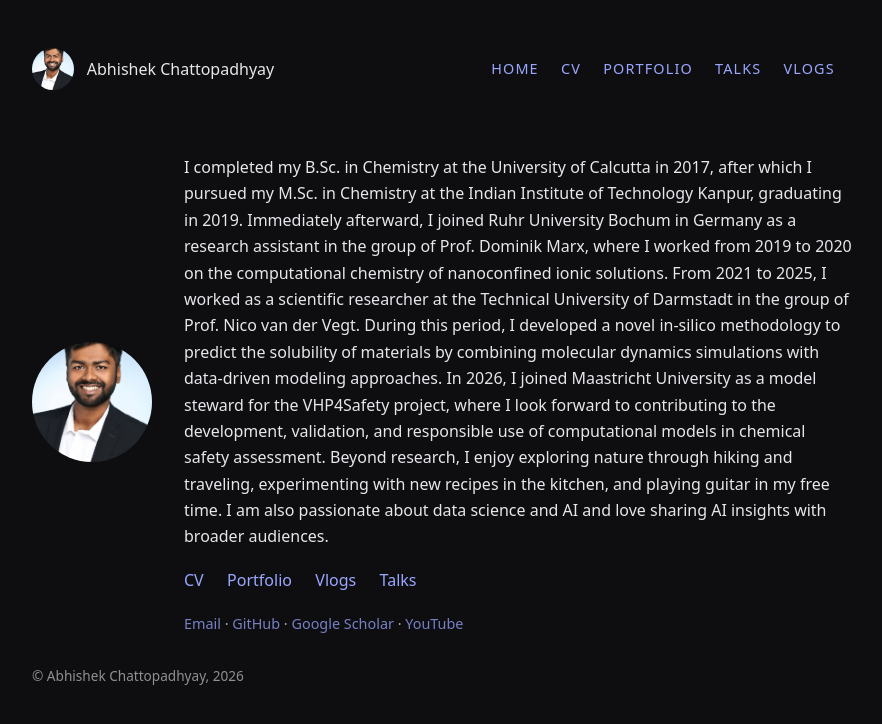
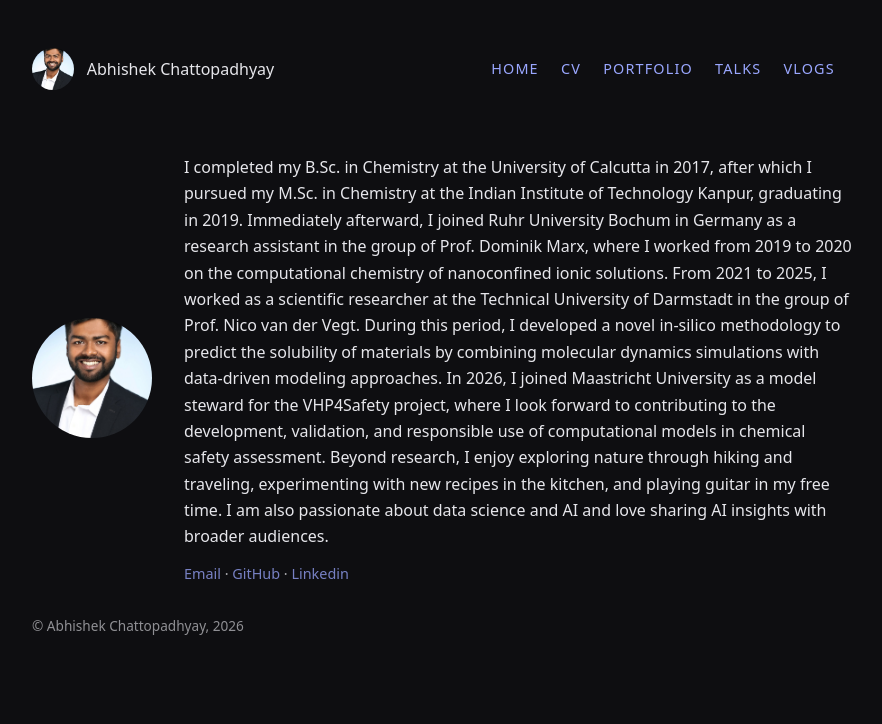
Before and after one commit to abhishek-chattopadhyay/home, a Jekyll site: the page built from index.md, in a window 1280 px wide. Shown: the top 724 px of the page, without its empty margins (198-1080 px from the left). Built offline with Jekyll 4.4.1, drawn with Linux system fonts in a browser that asks for light colours.

Commit message:
Updated index.md

```diff
--- a/index.md
+++ b/index.md
@@ -17,18 +17,10 @@ In 2026, I joined Maastricht University as a model steward for the VHP4Safety pr
 
 Beyond research, I enjoy exploring nature through hiking and traveling, experimenting with new recipes in the kitchen, and playing guitar in my free time. I am also passionate about data science and AI and love sharing AI insights with broader audiences.
 
-<p class="home-links">
-  <a href="/cv/">CV</a>
-  <a href="/portfolio/">Portfolio</a>
-  <a href="/vlogs/">Vlogs</a>
-  <a href="/talks/">Talks</a>
-</p>
-
 <p class="home-contact">
-  <a href="mailto:your.email@domain.com">Email</a>
-  · <a href="https://github.com/USERNAME" target="_blank">GitHub</a>
-  · <a href="https://scholar.google.com/citations?user=ID" target="_blank">Google Scholar</a>
-  · <a href="https://www.youtube.com/@CHANNEL" target="_blank">YouTube</a>
+  <a href="mailto:a.chattopadhyay@maastrichtuniversity.nl">Email</a>
+  · <a href="https://github.com/abhishek-chattopadhyay" target="_blank">GitHub</a>
+  · <a href="https://linkedin.com/in/a-chattopadhyay" target="_blank">Linkedin</a>
 </p>
 
 </div>
```
